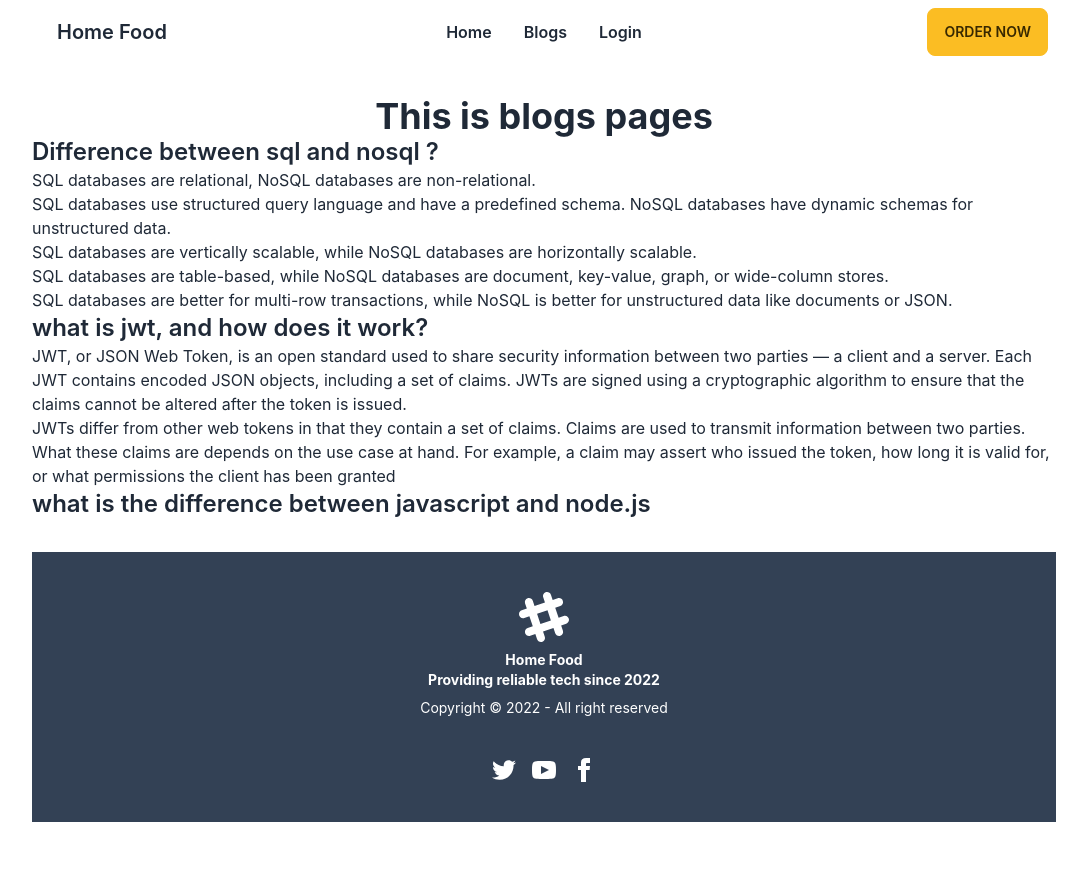
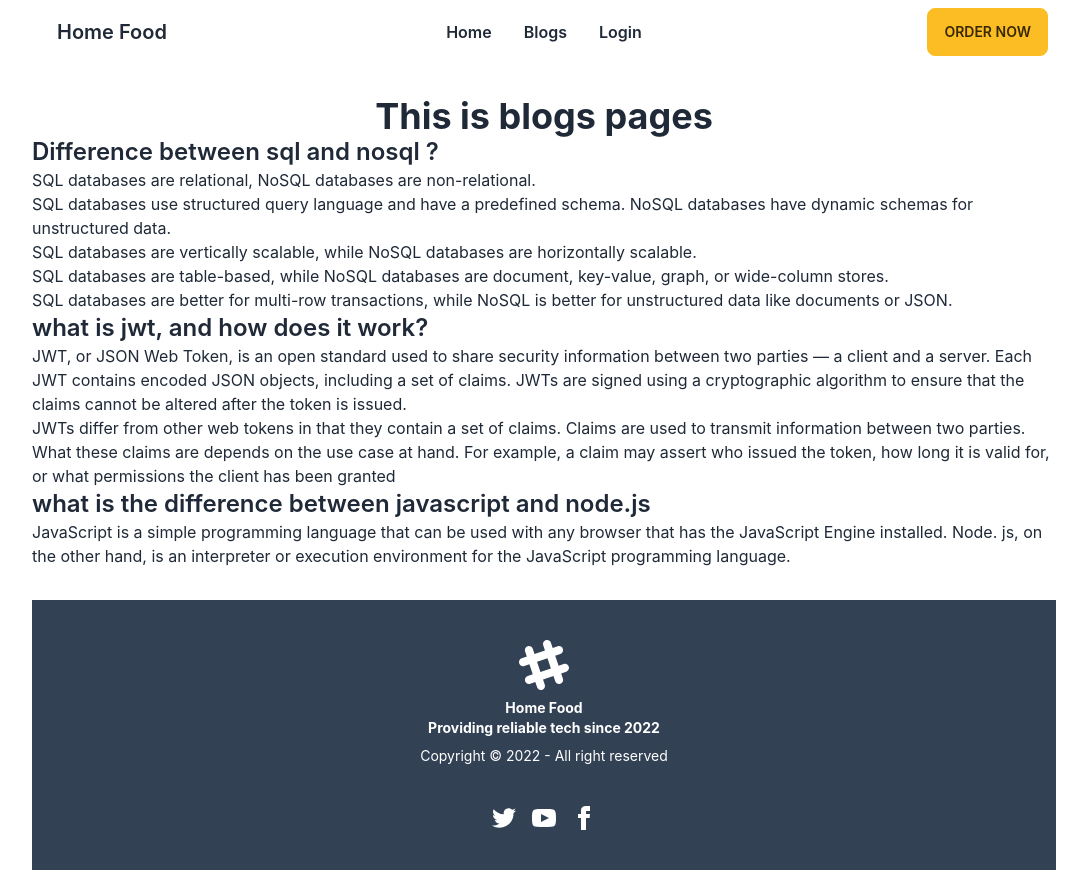
Before and after one commit to parthasuman/home-food-all, a React (Create React App) app: page /blogs in a window 1280 px wide. Shown: the whole page, without its empty margins (96-1183 px from the left). Before the commit the page ends 822 px from the top, so only its background shows below. Built offline with nearby package versions, Linux system fonts and the light colour scheme; no server answers.

Commit message:
3rd ans added

```diff
--- a/src/Pages/Blogs/Blogs.js
+++ b/src/Pages/Blogs/Blogs.js
@@ -38,6 +38,12 @@ const Blogs = () => {
       <h2 className="text-2xl font-semibold">
         what is the difference between javascript and node.js
       </h2>
+      <p>
+        JavaScript is a simple programming language that can be used with any
+        browser that has the JavaScript Engine installed. Node. js, on the other
+        hand, is an interpreter or execution environment for the JavaScript
+        programming language.
+      </p>
     </div>
   );
 };
```
